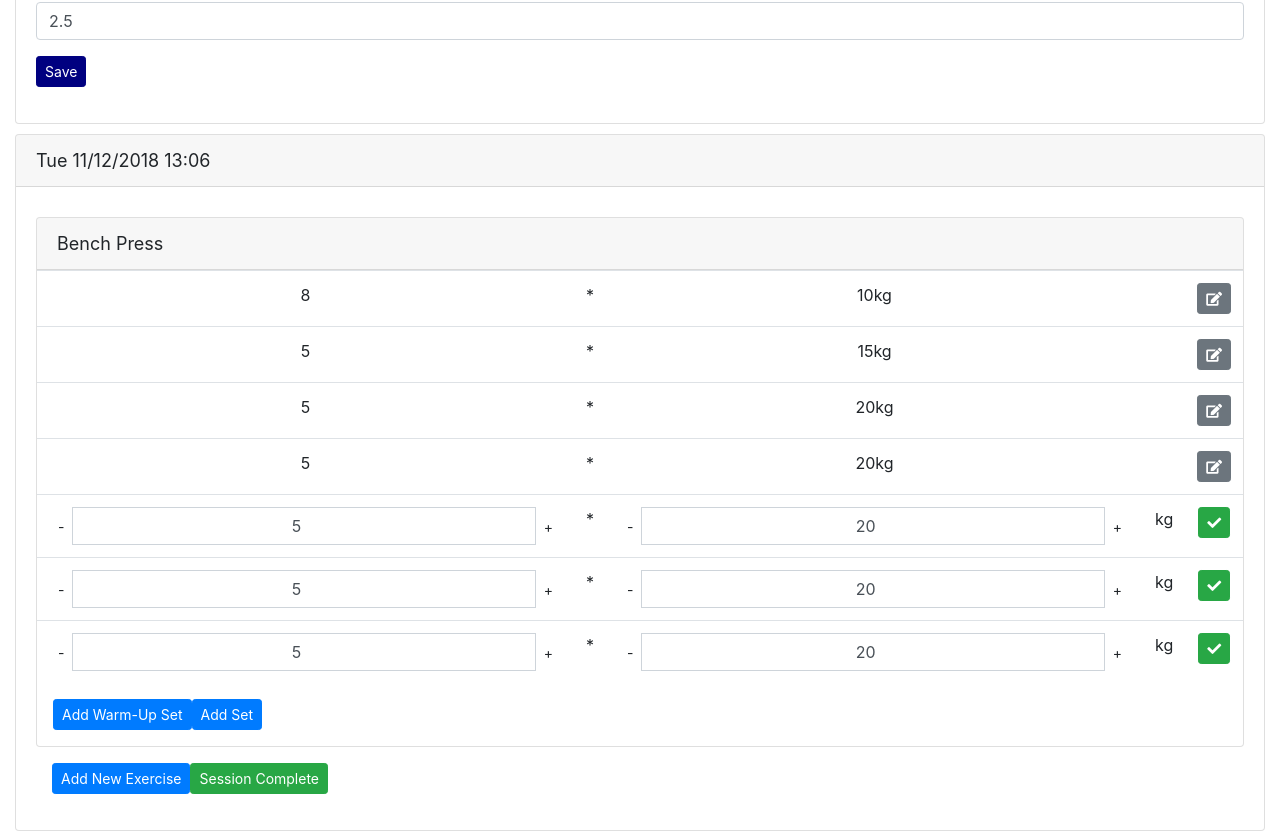
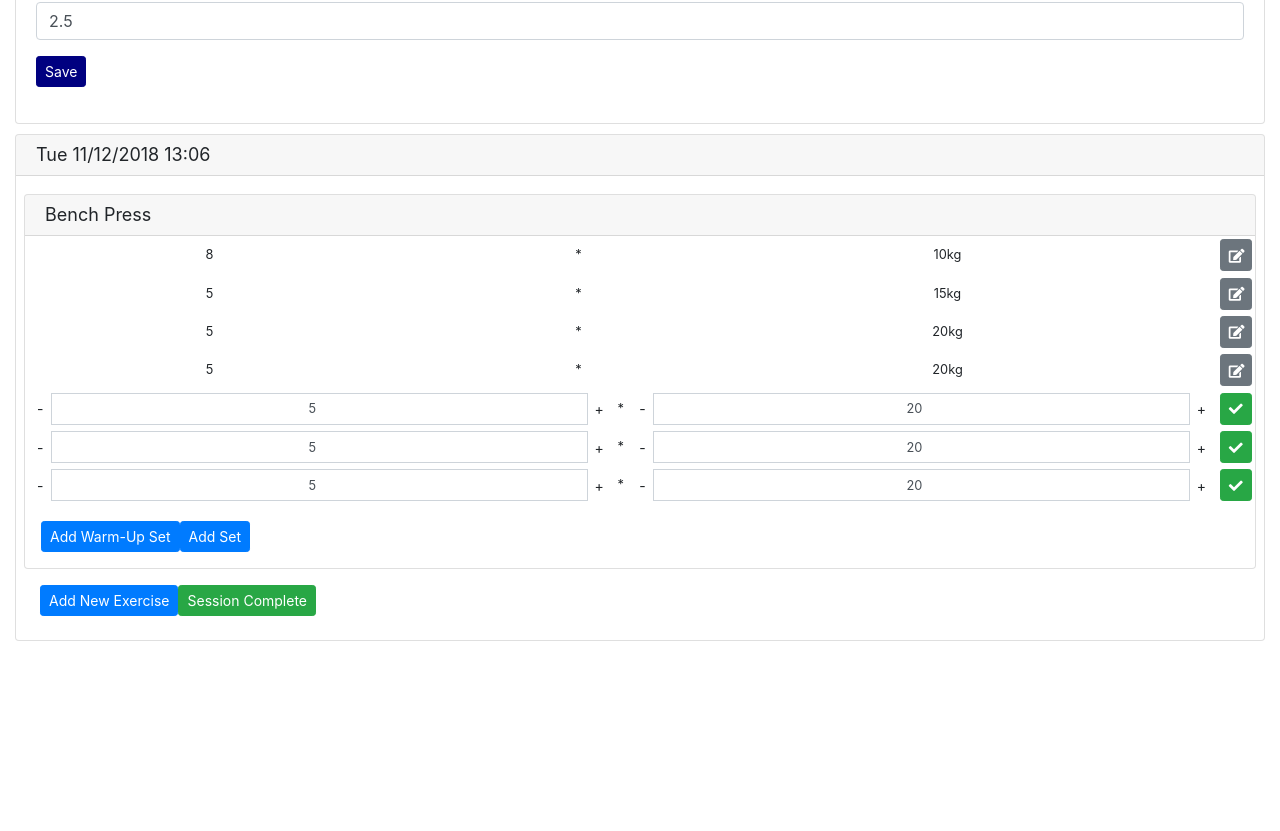
Before and after one commit to reserved-words/GymApp, an Angular app: page / in a window 1280 px wide. Shown: the part 1320-2151 px from the top of the page. After the commit the page ends 1961 px from the top, so only its background shows below. Built offline with nearby package versions, Linux system fonts and the light colour scheme.

Commit message:
Moved session set to nested component and improved style

```diff
--- a/src/app/app.module.ts
+++ b/src/app/app.module.ts
@@ -7,6 +7,7 @@ import { ExercisesComponent } from './exercises/exercises.component';
 import { SessionsComponent } from './sessions/sessions.component';
 import { ExerciseComponent } from './exercise/exercise.component';
 import { SessionComponent } from './session/session.component';
+import { SetComponent } from './shared/set.component';
 
 @NgModule({
   declarations: [
@@ -14,7 +15,8 @@ import { SessionComponent } from './session/session.component';
     ExercisesComponent,
     SessionsComponent,
     ExerciseComponent,
-    SessionComponent],
+    SessionComponent,
+    SetComponent],
   imports: [ // External modules
     BrowserModule,
     FormsModule
--- a/src/app/session/session.component.css
+++ b/src/app/session/session.component.css
@@ -2,10 +2,6 @@ input[type=number] {
     text-align: center;
 }
 
-td {
-    text-align: center;
+div {
+    line-height: 1rem;
 }
-
-td.min-width {
-    width: 1px;
-}
--- a/src/app/session/session.component.html
+++ b/src/app/session/session.component.html
@@ -2,7 +2,7 @@
     <div class="card-header">
         {{session.date | date:'EEE dd/LL/yyyy HH\:mm'}}
     </div>
-    <div class="card-body">
+    <div class="card-body p-2">
         <div *ngIf='!session.exercises || !session.exercises.length' class="p-3">
             <p>No exercises added yet.</p>
         </div>
@@ -12,102 +12,12 @@
                     {{item.type}}
                 </div>
                 <div class="card-body p-0">
-                    <table class="table m-0">
-                        <tbody>
-                            <tr *ngFor='let set of item.warmup'>
-                                <td>
-                                    <span *ngIf="set.done">{{set.reps}}</span>
-                                    <div *ngIf="!set.done" class="input-group">
-                                        <div class="input-group-prepend">
-                                            <button class="btn btn-sm"
-                                            (click)='set.decreaseWeight()'>-</button>
-                                        </div>
-                                        <input [(ngModel)]='set.reps' type="number" class="form-control">
-                                        <div class="input-group-append">
-                                            <button class="btn btn-sm"
-                                            (click)='set.increaseReps()'>+</button>
-                                        </div>
-                                    </div>
-                                </td>
-                                <td class="min-width">*</td>
-                                <td>
-                                    <span *ngIf="set.done">{{set.weight}}kg</span>
-                                    <div *ngIf="!set.done" class="input-group">
-                                        <div class="input-group-prepend">
-                                            <button class="btn btn-sm"
-                                            (click)='set.decreaseWeight()'>-</button>
-                                        </div>
-                                        <input [(ngModel)]='set.weight' type="number" class="form-control">
-                                        <div class="input-group-append">
-                                            <button class="btn btn-sm"
-                                            (click)='set.increaseWeight()'>+</button>
-                                        </div>
-                                    </div>
-                                </td>
-                                <td class="min-width">
-                                    <span *ngIf="!set.done">kg</span>
-                                </td>
-                                <td class="min-width">
-                                        <button *ngIf="set.done"
-                                        class="btn btn-sm btn-secondary"
-                                        (click)='edit()'>
-                                    <i class="fas fa-edit"></i>
-                                    </button>
-                                    <button *ngIf="!set.done"
-                                            class="btn btn-sm btn-success"
-                                            (click)='set.markDone()'>
-                                        <i class="fas fa-check"></i>
-                                    </button>
-                                </td>
-                            </tr>
-                            <tr *ngFor='let set of item.sets'>
-                                <td>
-                                    <span *ngIf="set.done">{{set.reps}}</span>
-                                    <div *ngIf="!set.done" class="input-group">
-                                        <div class="input-group-prepend">
-                                            <button class="btn btn-sm"
-                                            (click)='set.decreaseWeight()'>-</button>
-                                        </div>
-                                        <input [(ngModel)]='set.reps' type="number" class="form-control">
-                                        <div class="input-group-append">
-                                            <button class="btn btn-sm"
-                                            (click)='set.increaseReps()'>+</button>
-                                        </div>
-                                    </div>
-                                </td>
-                                <td class="min-width">*</td>
-                                <td>
-                                    <span *ngIf="set.done">{{set.weight}}kg</span>
-                                    <div *ngIf="!set.done" class="input-group">
-                                        <div class="input-group-prepend">
-                                            <button class="btn btn-sm"
-                                            (click)='set.decreaseWeight()'>-</button>
-                                        </div>
-                                        <input [(ngModel)]='set.weight' type="number" class="form-control">
-                                        <div class="input-group-append">
-                                            <button class="btn btn-sm"
-                                            (click)='set.increaseWeight()'>+</button>
-                                        </div>
-                                    </div>
-                                </td>
-                                <td class="min-width">
-                                    <span *ngIf="!set.done">kg</span>
-                                </td>
-                                <td class="min-width">
-                                        <button *ngIf="set.done"
-                                        class="btn btn-sm btn-secondary"
-                                        (click)='edit()'>
-                                    <i class="fas fa-edit"></i>
-                                    </button>
-                                    <button *ngIf="!set.done"
-                                            class="btn btn-sm btn-success"
-                                            (click)='set.markDone()'>
-                                        <i class="fas fa-check"></i>
-                                    </button>
-                                </td>
-                            </tr>
-                        </tbody>
-                    </table>
+                    <div *ngFor='let set of item.warmup'>
+                        <gym-set [set]='set'></gym-set>
+                    </div>
+                    <div *ngFor='let set of item.sets'>
+                        <gym-set [set]='set'></gym-set>
+                    </div>
                     <div class="p-3">
                         <button class="btn btn-sm btn-primary" (click)='item.addWarmUpSet()'>Add Warm-Up Set</button>
                         <button class="btn btn-sm btn-primary" (click)='item.addSet()'>Add Set</button>
--- a/src/app/shared/interfaces/set.ts
+++ b/src/app/shared/interfaces/set.ts
@@ -7,4 +7,5 @@ export interface ISet {
     increaseWeight(): void;
     decreaseWeight(): void;
     markDone(): void;
+    markNotDone(): void;
 }
--- a/src/app/shared/model/exercise-set.ts
+++ b/src/app/shared/model/exercise-set.ts
@@ -24,4 +24,7 @@ export class ExerciseSet implements ISet {
     markDone(): void {
         this.done = true;
     }
+    markNotDone(): void {
+        this.done = false;
+    }
 }
--- /dev/null
+++ b/src/app/shared/set.component.css
@@ -0,0 +1,54 @@
+
+div {
+  font-size: 0.8rem;
+}
+
+input[type=number] {
+  text-align: center;
+  height: 2rem;
+  font-size: 0.8rem;
+  padding: 0;
+}
+
+button {
+  height: 2rem;
+  width: 2rem;
+}
+
+div.input-group button {
+  margin: 0;
+  width: 1.5rem;
+  padding: 0;
+  text-align: center;
+  vertical-align: center;
+}
+
+div.input-group {
+  text-align: center;
+}
+
+div.table {
+  display: table;
+  width: 100%;
+  margin: 0;
+  padding: 0;
+}
+
+div.table-row {
+  display: table-row;
+  padding: 0;
+  margin: 0;
+  vertical-align: middle;
+}
+
+div.table-cell {
+  display: table-cell;
+  text-align: center;
+  padding: 0.2rem;
+  margin: 0;
+  vertical-align: middle;
+}
+
+div.table-row div.table-cell:last-child {
+  text-align: right;
+}
--- /dev/null
+++ b/src/app/shared/set.component.html
@@ -0,0 +1,59 @@
+
+<div class="table">
+
+  <div class="table-row" *ngIf="set.done">
+    <div class="table-cell" style="width: 30%;">
+        <span>{{set.reps}}</span>
+    </div>
+    <div class="table-cell" style="width: 30%;">
+      *
+    </div>
+    <div class="table-cell" style="width: 30%;">
+      <span>{{set.weight}}kg</span>
+    </div>
+    <div class="table-cell" style="width: 1px;">
+      <button class="btn btn-sm btn-secondary"
+          (click)='set.markNotDone()'>
+        <i class="fas fa-edit"></i>
+      </button>
+    </div>
+  </div>
+
+  <div class="table-row" *ngIf="!set.done">
+    <div class="table-cell">
+        <div class="input-group">
+          <div class="input-group-prepend">
+              <button class="btn btn-sm"
+              (click)='set.decreaseReps()'>-</button>
+          </div>
+          <input [(ngModel)]='set.reps' type="number" class="form-control">
+          <div class="input-group-append">
+              <button class="btn btn-sm"
+              (click)='set.increaseReps()'>+</button>
+          </div>
+        </div>
+    </div>
+    <div class="table-cell" style="width: 1px;">
+      *
+    </div>
+    <div class="table-cell">
+      <div class="input-group">
+        <div class="input-group-prepend">
+          <button class="btn btn-sm"
+              (click)='set.decreaseWeight()'>-</button>
+        </div>
+        <input [(ngModel)]='set.weight' type="number" class="form-control">
+        <div class="input-group-append">
+          <button class="btn btn-sm"
+              (click)='set.increaseWeight()'>+</button>
+        </div>
+      </div>
+    </div>
+    <div class="table-cell" style="width: 1px;">
+      <button class="btn btn-sm btn-success"
+              (click)='set.markDone()'>
+        <i class="fas fa-check"></i>
+      </button>
+    </div>
+  </div>
+</div>
--- a/src/app/shared/star.component.css
+++ /dev/null
@@ -1,6 +0,0 @@
-.crop {
-  overflow: hidden;
-}
-div {
-  cursor: pointer;
-}
```
Also changed, not shown: src/app/shared/set.component.ts (added, +12 -0 lines), src/app/shared/star.component.html (deleted, +0 -11 lines).
